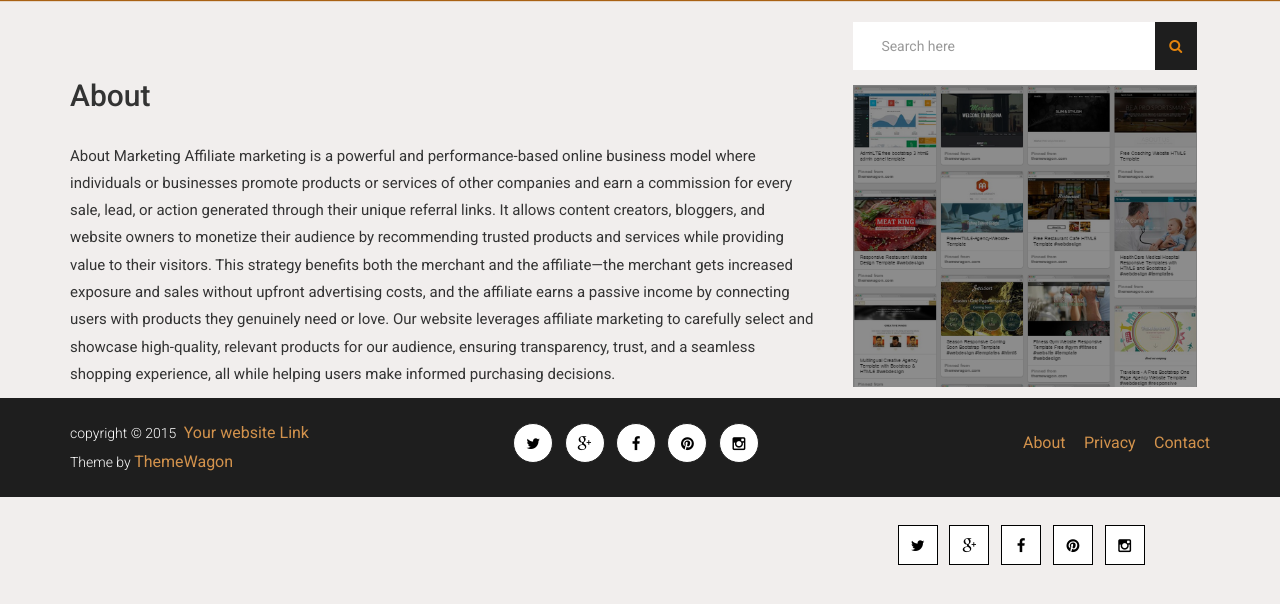
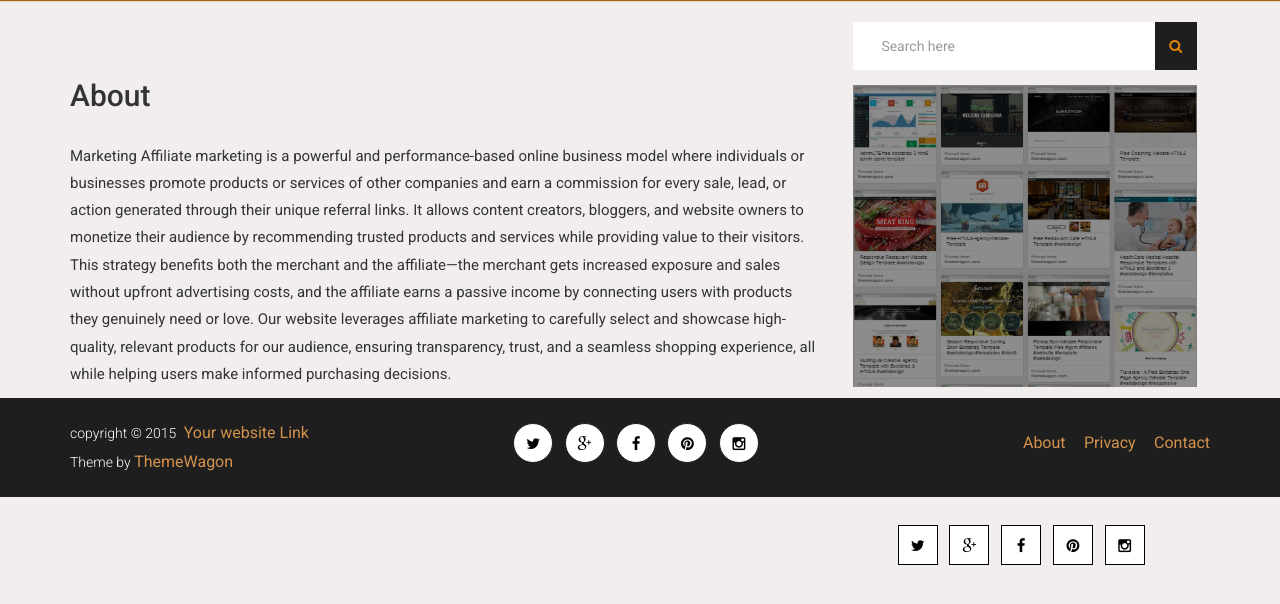
Before and after one commit to shailendra-sahu-43/Blog_Project, a Django app: page /about in a window 1280 px wide. Shown: the part 50-654 px from the top of the page. Run offline with Django 5.2, Linux system fonts and the light colour scheme; some libraries are stand-ins or nearby versions.

Commit message:
new file started

```diff
--- a/ecommerceapp/templates/about.html
+++ b/ecommerceapp/templates/about.html
@@ -14,7 +14,7 @@
                             <h1>about</h1>
                             <br>
 
-                            <p> About  Marketing
+                            <p>   Marketing
 Affiliate marketing is a powerful and performance-based online business model where individuals or businesses promote products or services of other companies and earn a commission for every sale, lead, or action generated through their unique referral links. It allows content creators, bloggers, and website owners to monetize their audience by recommending trusted products and services while providing value to their visitors. This strategy benefits both the merchant and the affiliate—the merchant gets increased exposure and sales without upfront advertising costs, and the affiliate earns a passive income by connecting users with products they genuinely need or love. Our website leverages affiliate marketing to carefully select and showcase high-quality, relevant products for our audience, ensuring transparency, trust, and a seamless shopping experience, all while helping users make informed purchasing decisions. </p>
 
 
```
